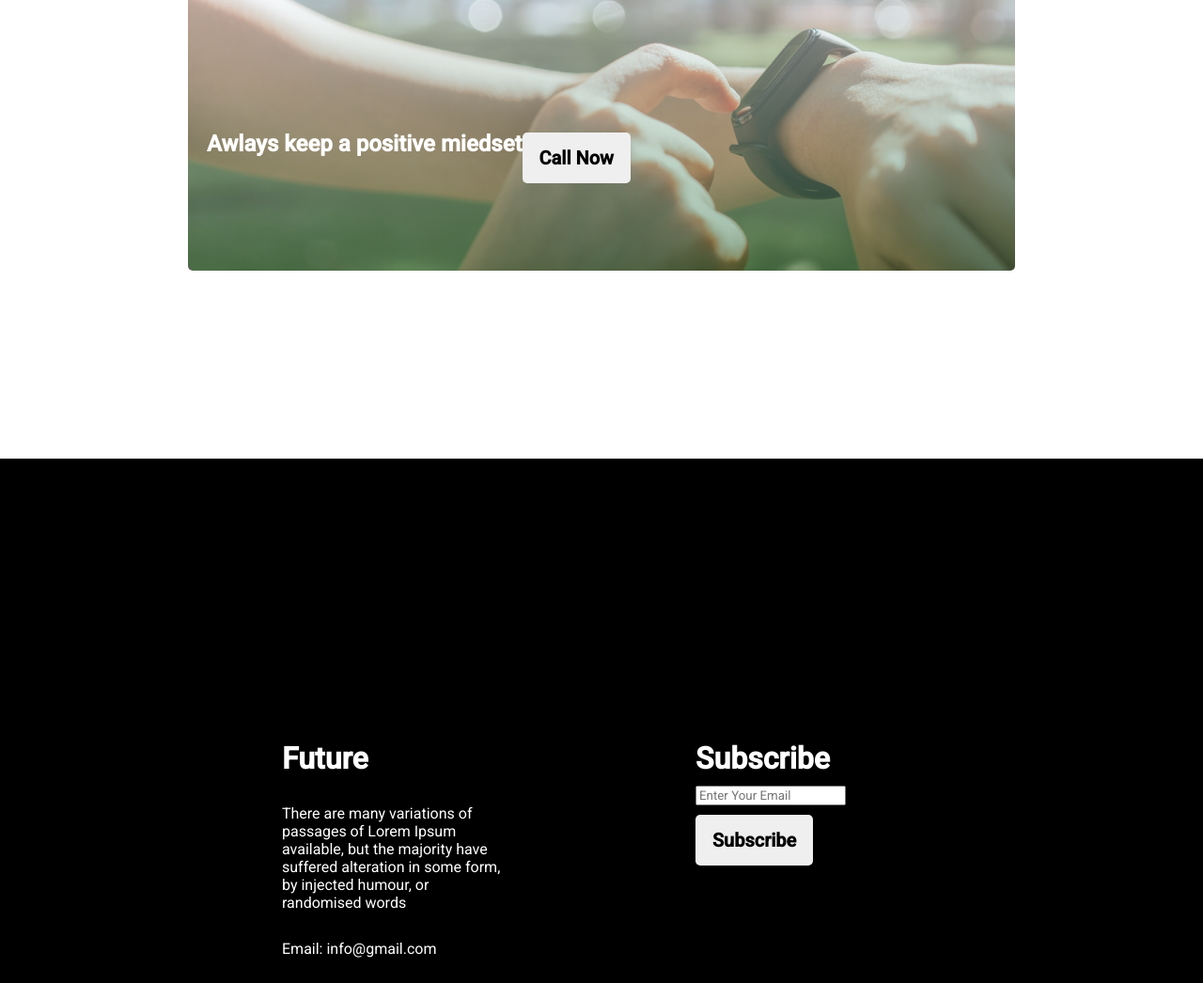
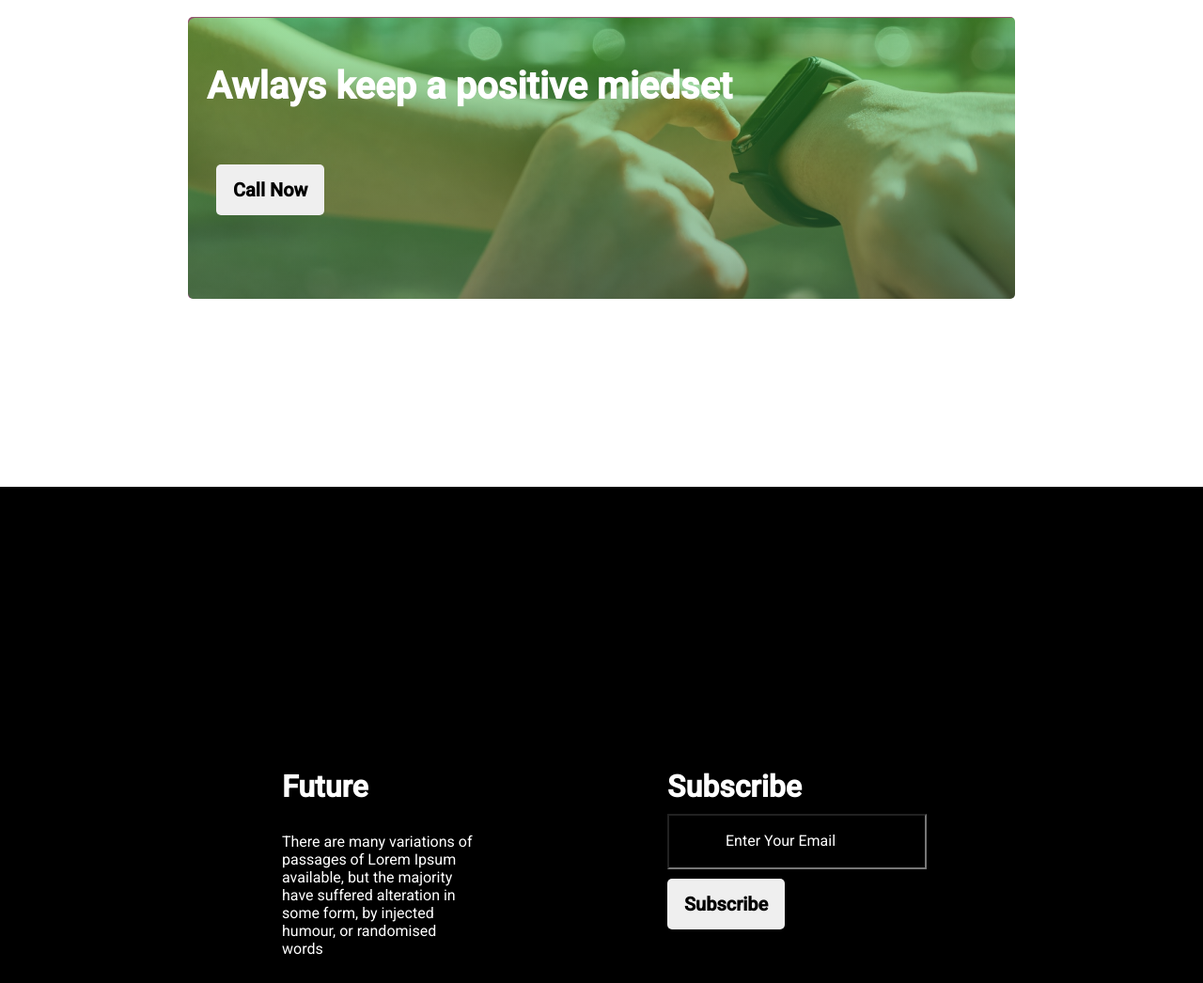
Before and after one commit to developermdtanvir/dream-webdeveloper, a plain HTML site: page index.html in a window 1280 px wide. Shown: the part 2414-3460 px from the top of the page at 94% size. Drawn offline with Linux system fonts and the light colour scheme.

Commit message:
I am fix the button

```diff
--- a/style.css
+++ b/style.css
@@ -6,7 +6,6 @@
 .header-container{
     height: 100vh;
     background-image: url('./images/banner/banner1.png');
-
 }
 .header-text-area{
     display: flex;
@@ -78,28 +77,28 @@
 .plan-gradient{
     background: #eb01a5;
     background-image:
-    linear-gradient(to bottom, rgba(245, 246, 252, 0.52), rgba(57, 119, 75, 0.5)),
+    linear-gradient(to bottom, rgba(42, 184, 42, 0.46), rgba(57, 119, 75, 0.5)),
     url('./images/watch.png');
     height:300px;
     border-radius: 5px;
-    display:flex;
-    justify-content:flex-start;
     align-items: center;
 }
 .plan-gradient h1{
     padding-left: 20px;
+    padding-top: 50px;
     color: white;
     margin-top: 30px;
+    font-size: 2.5rem;
 }
 .plan-gradient button{
     padding: 15px 18px;
-    display: block;
     border: none;
     border-radius: 5px;
     font-size: 20px;
     font-weight: 700;
     cursor: pointer;
     margin-top: 60px;
+    margin-left: 30px;
 }
 .gradient{
     padding: 200px;
@@ -140,6 +139,14 @@
 .footer-text > input, button{
     margin-top: 10px;
 }
+.footer-text input {
+    padding: 20px 60px;
+    background-color: black;
+}
+.footer-text ::placeholder{
+    font-size: medium;
+    color: white;
+}
 .footer-text button{
     padding: 15px 18px;
     display: block;
```
Also changed, not shown: index.html (+5 -0 lines).
